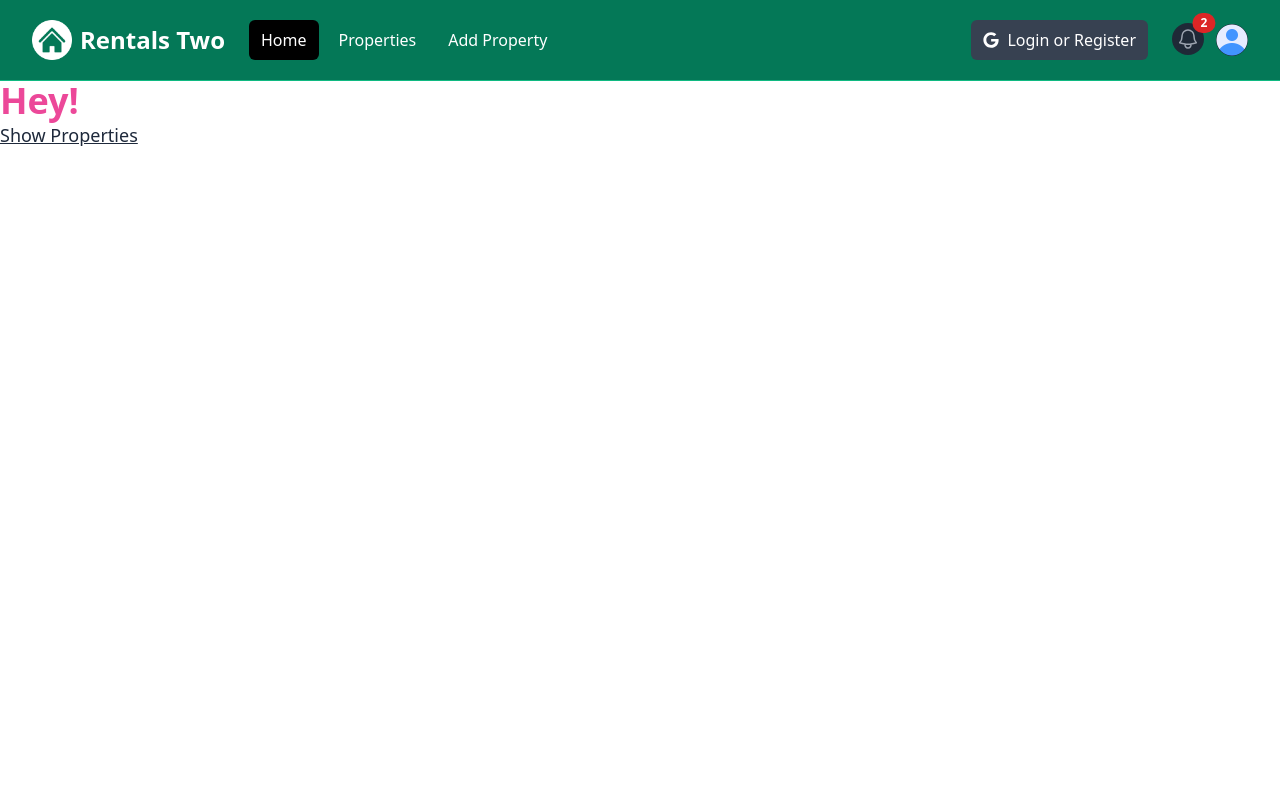
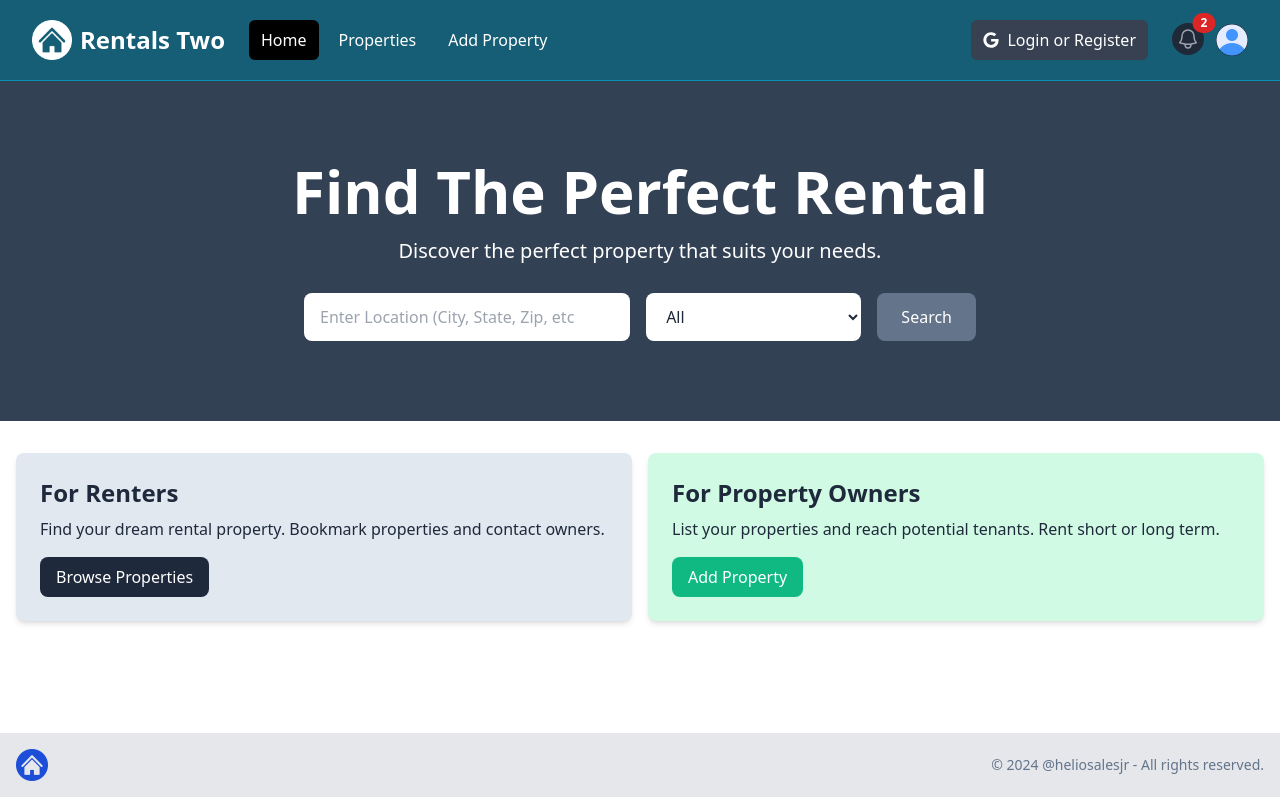
Before and after one commit to heliosalesjr/rentals2, a Next.js app: page / in a window 1280 px wide. Built offline with nearby package versions, Linux system fonts and the light colour scheme.

Commit message:
hero, cards & footer

```diff
--- a/app/page.jsx
+++ b/app/page.jsx
@@ -1,10 +1,13 @@
-import Link from 'next/link'
+import Hero from '@/components/Hero'
+import InfoBoxes from '@/components/InfoBoxes'
+import Footer from '@/components/Footer';
 
 const HomePage = () => {
     return (
         <div>
-            <h1 className="text-4xl text-pink-500 font-semibold">Hey!</h1>
-            <Link href='/properties' className="text-lg text-slate-800 underline hover:text-blue-500">Show Properties</Link>
+            <Hero />
+            <InfoBoxes />
+            <Footer />
         </div>
     )
 }
--- /dev/null
+++ b/components/Footer.jsx
@@ -0,0 +1,23 @@
+import Image from 'next/image';
+import logo from '@/assets/images/logo.png';
+
+const Footer = () => {
+  const currentYear = new Date().getFullYear();
+
+  return (
+    <footer className='bg-gray-200 py-4 mt-24'>
+      <div className='container mx-auto flex flex-col md:flex-row items-center justify-between px-4'>
+        <div className='mb-4 md:mb-0'>
+          <Image src={logo} alt='Logo' className='h-8 w-auto' />
+        </div>
+
+        <div>
+          <p className='text-sm text-slate-500 mt-2 md:mt-0'>
+            &copy; {currentYear} @heliosalesjr - All rights reserved.
+          </p>
+        </div>
+      </div>
+    </footer>
+  );
+};
+export default Footer;
--- /dev/null
+++ b/components/Hero.jsx
@@ -0,0 +1,60 @@
+import React from 'react'
+
+const Hero = () => {
+  return (
+    <section className="bg-slate-700 py-20 mb-4">
+      <div
+        className="max-w-7xl mx-auto px-4 sm:px-6 lg:px-8 flex flex-col items-center"
+      >
+        <div className="text-center">
+          <h1
+            className="text-4xl font-extrabold text-white sm:text-5xl md:text-6xl"
+          >
+            Find The Perfect Rental
+          </h1>
+          <p className="my-4 text-xl text-white">
+            Discover the perfect property that suits your needs.
+          </p>
+        </div>
+        <form
+          className="mt-3 mx-auto max-w-2xl w-full flex flex-col md:flex-row items-center"
+        >
+          <div className="w-full md:w-3/5 md:pr-2 mb-4 md:mb-0">
+            <label htmlFor="location" className="sr-only">Location</label>
+            <input
+              type="text"
+              id="location"
+              placeholder="Enter Location (City, State, Zip, etc"
+              className="w-full px-4 py-3 rounded-lg bg-white text-gray-800 focus:outline-none focus:ring focus:ring-slate-500"
+            />
+          </div>
+          <div className="w-full md:w-2/5 md:pl-2">
+            <label htmlFor="property-type" className="sr-only">Property Type</label>
+            <select
+              id="property-type"
+              className="w-full px-4 py-3 rounded-lg bg-white text-gray-800 focus:outline-none focus:ring focus:ring-slate-500"
+            >
+              <option value="All">All</option>
+              <option value="Apartment">Apartment</option>
+              <option value="Studio">Studio</option>
+              <option value="Condo">Condo</option>
+              <option value="House">House</option>
+              <option value="Cabin Or Cottage">Cabin or Cottage</option>
+              <option value="Loft">Loft</option>
+              <option value="Room">Room</option>
+              <option value="Other">Other</option>
+            </select>
+          </div>
+          <button
+            type="submit"
+            className="md:ml-4 mt-4 md:mt-0 w-full md:w-auto px-6 py-3 rounded-lg bg-slate-500 text-white hover:bg-slate-600 focus:outline-none focus:ring focus:ring-slate-500"
+          >
+            Search
+          </button>
+        </form>
+      </div>
+    </section>
+  )
+}
+
+export default Hero
--- /dev/null
+++ b/components/InfoBox.jsx
@@ -0,0 +1,25 @@
+import React from 'react'
+
+const InfoBox = ({
+    heading,
+    backgroundColor = 'bg-slate-100',
+    textColor = 'text-slate-800',
+    buttonInfo,
+    children
+}) => {
+  return (
+    <div className={`${backgroundColor} p-6 rounded-lg shadow-md`}>
+            <h2 className={`${textColor} text-2xl font-bold`}> {heading} </h2>
+            <p className={`${textColor} mt-2 mb-4`}>
+              {children}
+            </p>
+            <a
+              href={buttonInfo.link}
+              className={`inline-block ${buttonInfo.backgroundColor} text-white rounded-lg px-4 py-2 hover:bg-opacity-80`}>
+              {buttonInfo.text}
+            </a>
+    </div>
+  )
+}
+
+export default InfoBox
--- /dev/null
+++ b/components/InfoBoxes.jsx
@@ -0,0 +1,37 @@
+import InfoBox from './InfoBox';
+
+const InfoBoxes = () => {
+  return (
+    <section>
+      <div className='container-xl lg:container m-auto'>
+        <div className='grid grid-cols-1 md:grid-cols-2 gap-4 p-4 rounded-lg'>
+          <InfoBox
+            heading='For Renters'
+            backgroundColor='bg-slate-200'
+            buttonInfo={{
+              text: 'Browse Properties',
+              link: '/properties',
+              backgroundColor: 'bg-slate-800',
+            }}
+          >
+            Find your dream rental property. Bookmark properties and contact
+            owners.
+          </InfoBox>
+          <InfoBox
+            heading='For Property Owners'
+            backgroundColor='bg-emerald-100'
+            buttonInfo={{
+              text: 'Add Property',
+              link: '/properties/add',
+              backgroundColor: 'bg-emerald-500',
+            }}
+          >
+            List your properties and reach potential tenants. Rent short or long
+            term.
+          </InfoBox>
+        </div>
+      </div>
+    </section>
+  );
+};
+export default InfoBoxes;
--- a/components/Navbar.jsx
+++ b/components/Navbar.jsx
@@ -13,7 +13,7 @@
     const [ isProfileMenuOpen, setIsProfileMenuOpen ] = useState(false);
 
   return (
-    <nav className="bg-emerald-700 border-b border-emerald-500">
+    <nav className="bg-cyan-800 border-b border-cyan-600">
       <div className="mx-auto max-w-7xl px-2 sm:px-6 lg:px-8">
         <div className="relative flex h-20 items-center justify-between">
           <div className="absolute inset-y-0 left-0 flex items-center md:hidden">
```
